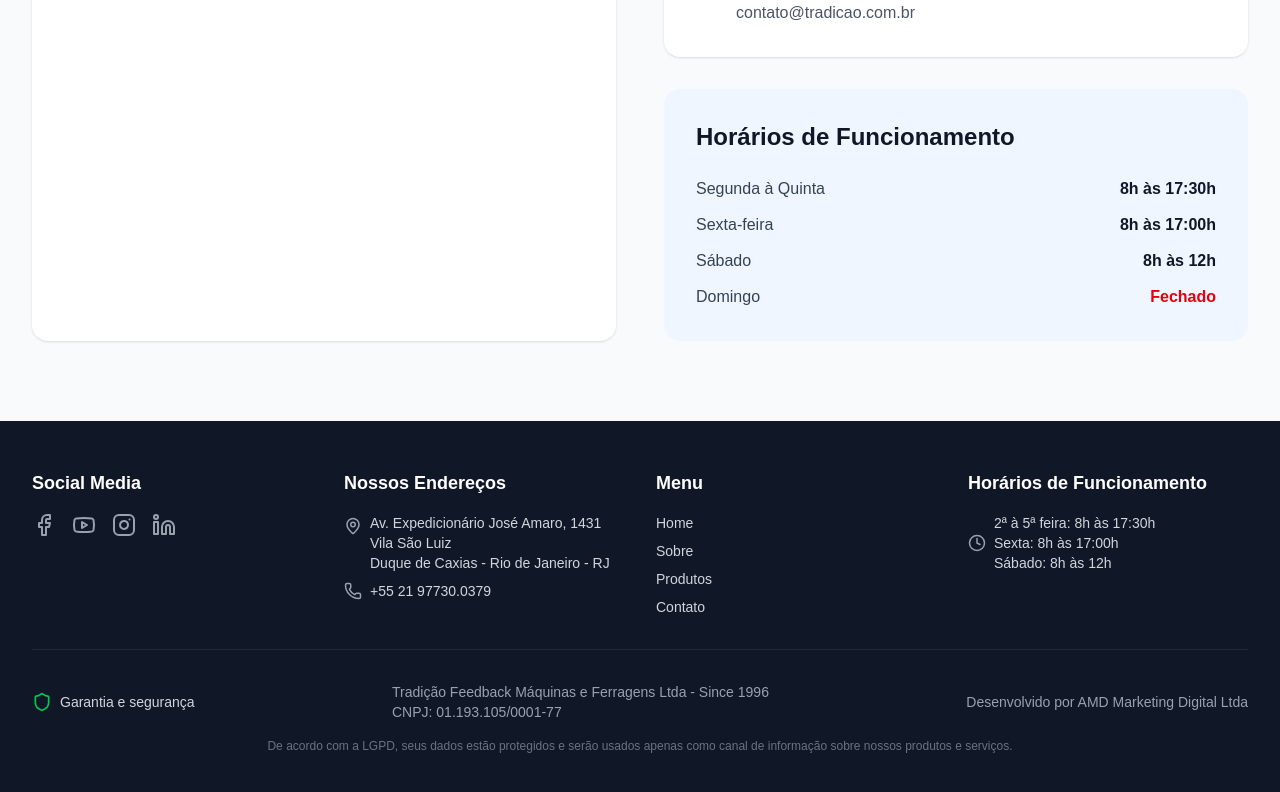
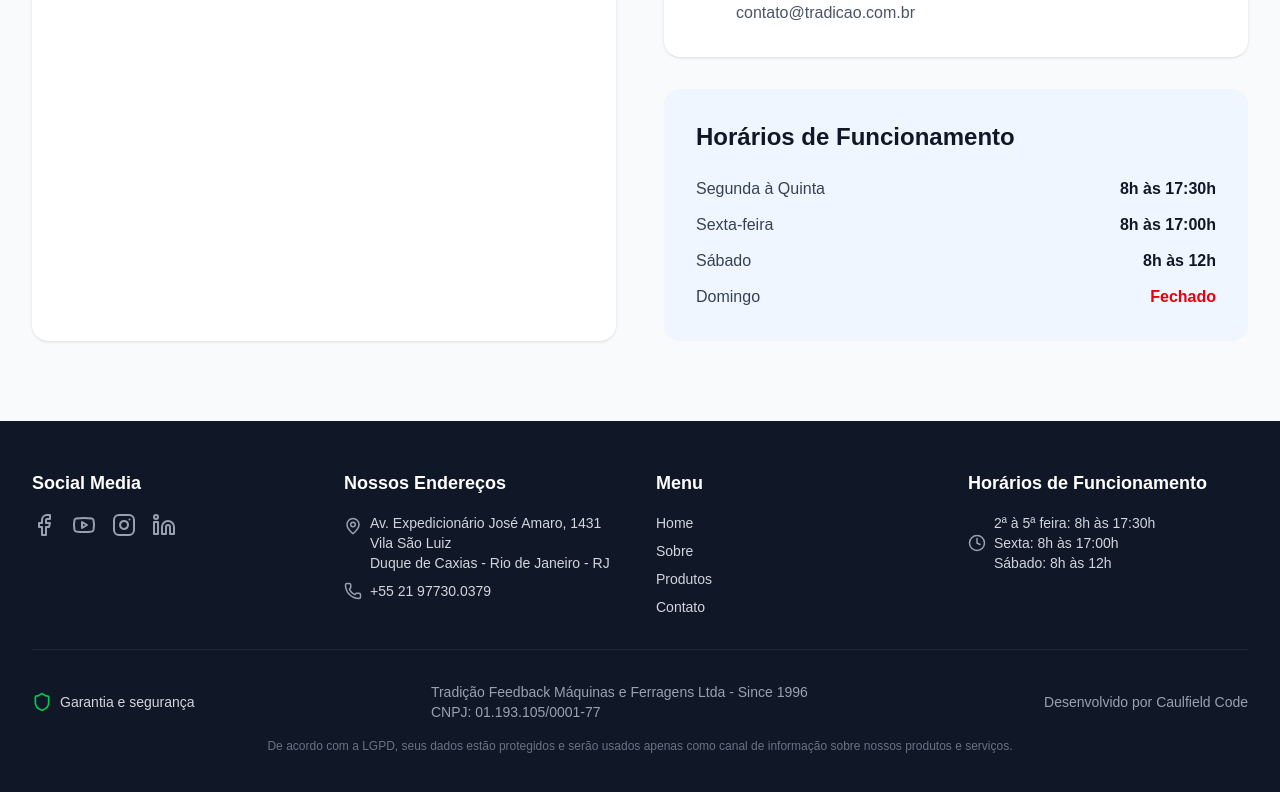
Before and after one commit to bruno77santos/tradicao, a Next.js app: page / in a window 1280 px wide. Shown: the part 6163-6955 px from the top of the page. Built offline with nearby package versions, Linux system fonts and the light colour scheme.

Commit message:
fix: correção do desenvolvido por no footer.

```diff
--- a/src/app/components/Footer.tsx
+++ b/src/app/components/Footer.tsx
@@ -96,7 +96,7 @@
               </p>
             </div>
             <div className="text-sm text-gray-400">
-              <p>Desenvolvido por AMD Marketing Digital Ltda</p>
+              <p>Desenvolvido por Caulfield Code</p>
             </div>
           </div>
 
```
